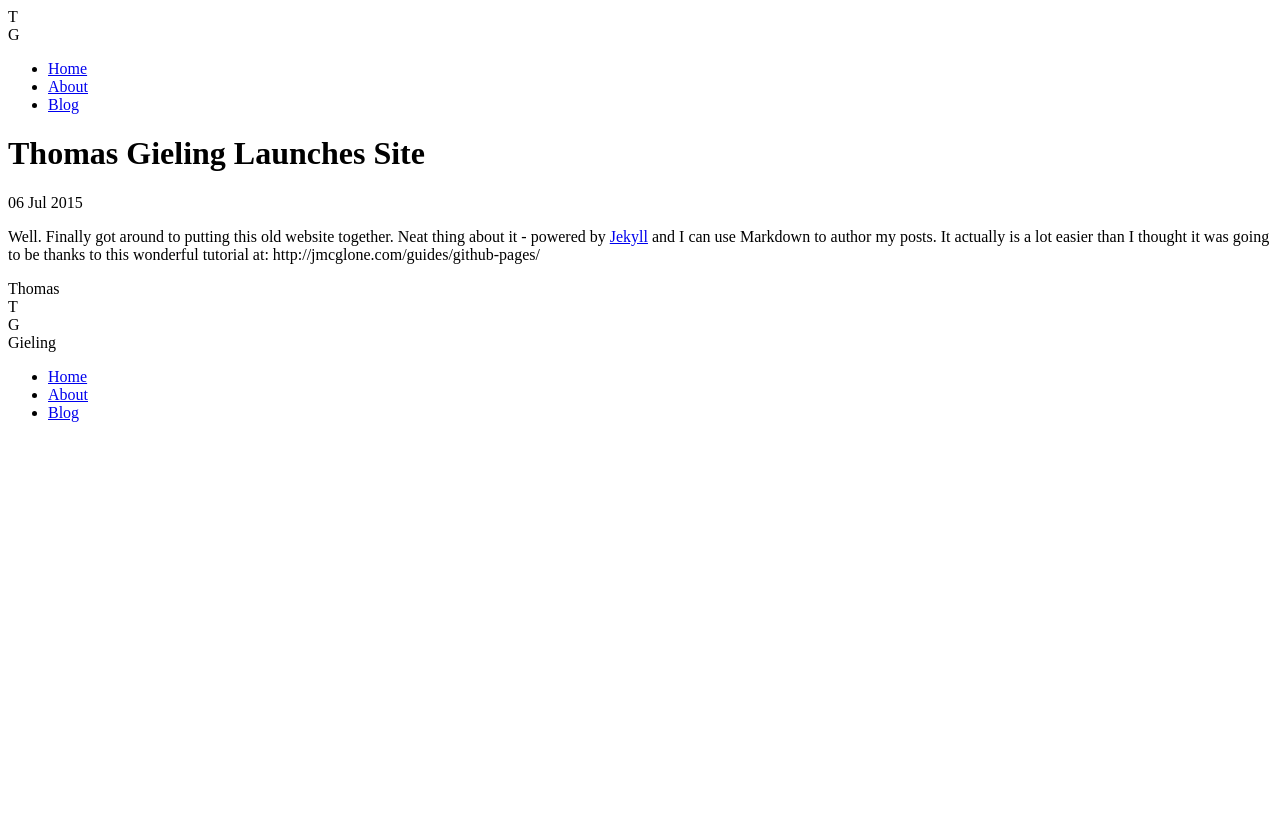
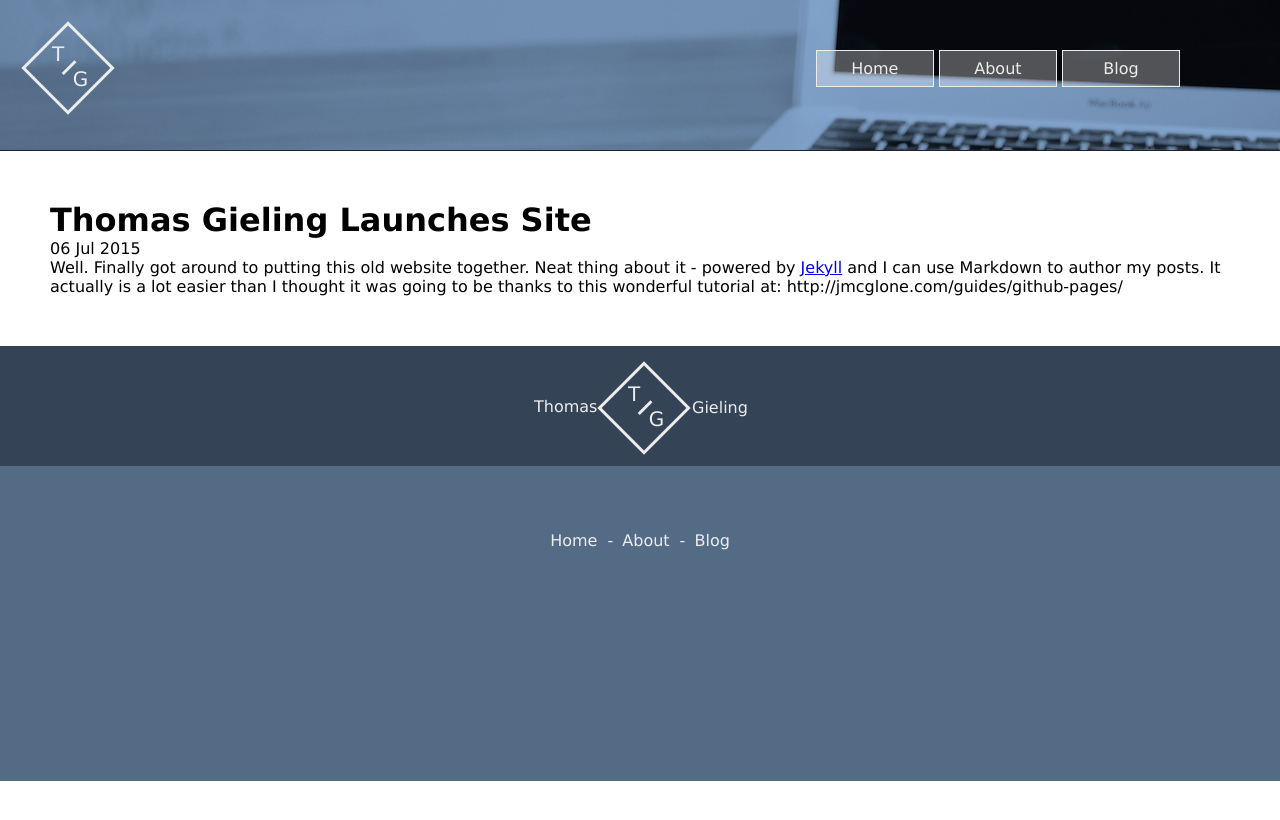
Before and after one commit to thomasgieling/thomasgieling.github.io, a Jekyll site: the page built from _posts/2015-07-06-site-launched.md, in a window 1280 px wide. Shown: the top 820 px of the page. Built offline with Jekyll 4.4.1, drawn with Linux system fonts in a browser that asks for light colours.

Commit message:
fixed css url

```diff
--- a/_layouts/default.html
+++ b/_layouts/default.html
@@ -3,7 +3,7 @@
 		<head>
 			<title>{{ page.title }}</title>
 			<!-- link to main stylesheet -->
-			<link rel="stylesheet" type="text/css" href="../css/style.css">
+			<link rel="stylesheet" type="text/css" href="/css/style.css">
 		</head>
 		<body>
 			<header>
```
